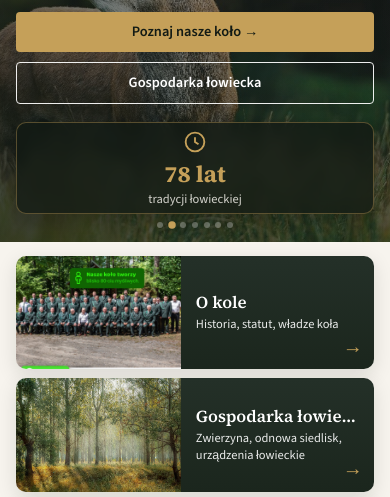
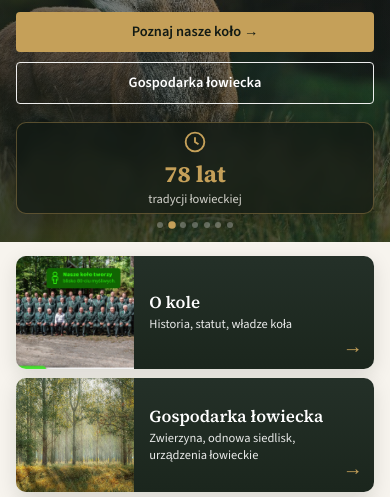
Before and after one commit to duzy30/jelen-oleszyce-demo, a plain HTML site: page index.html in a window 390 px wide. Shown: the part 318-815 px from the top of the page. Drawn offline with nearby package versions, Linux system fonts and the light colour scheme.

Commit message:
Narrow mobile tile photos to about one third of the card.
Give more room to the text panel so the layout matches the earlier iPhone look.

Co-authored-by: Cursor <cursoragent@cursor.com>

```diff
--- a/assets/css/main.css
+++ b/assets/css/main.css
@@ -1481,8 +1481,8 @@ a.wp-block-button__link {
 	.jelen-card .wp-block-cover__image-background {
 		position: relative !important;
 		inset: auto !important;
-		flex: 0 0 46% !important;
-		width: 46% !important;
+		flex: 0 0 33% !important;
+		width: 33% !important;
 		height: 100% !important;
 		max-height: none !important;
 		object-fit: cover !important;
--- a/index.html
+++ b/index.html
@@ -124,7 +124,7 @@ ol,ul{box-sizing:border-box}:root :where(.wp-block-list.has-background){padding:
 /*# sourceURL=/wp-includes/css/wp-block-template-skip-link.min.css */
 </style>
 <link rel='stylesheet' id='jelen-oleszyce-fonts-css' href='https://fonts.googleapis.com/css2?family=Source+Sans+3:ital,wght@0,400;0,600;0,700;1,400&family=Source+Serif+4:opsz,wght@8..60,400;8..60,600;8..60,700&display=swap' media='all' />
-<link rel='stylesheet' id='jelen-oleszyce-main-css' href='assets/css/main.css?v=13' media='all' />
+<link rel='stylesheet' id='jelen-oleszyce-main-css' href='assets/css/main.css?v=14' media='all' />
 <script id="wp-importmap" type="importmap">
 {"imports":{"@wordpress/interactivity":"./assets/wp/interactivity.index.min.js"}}
 </script>
```
